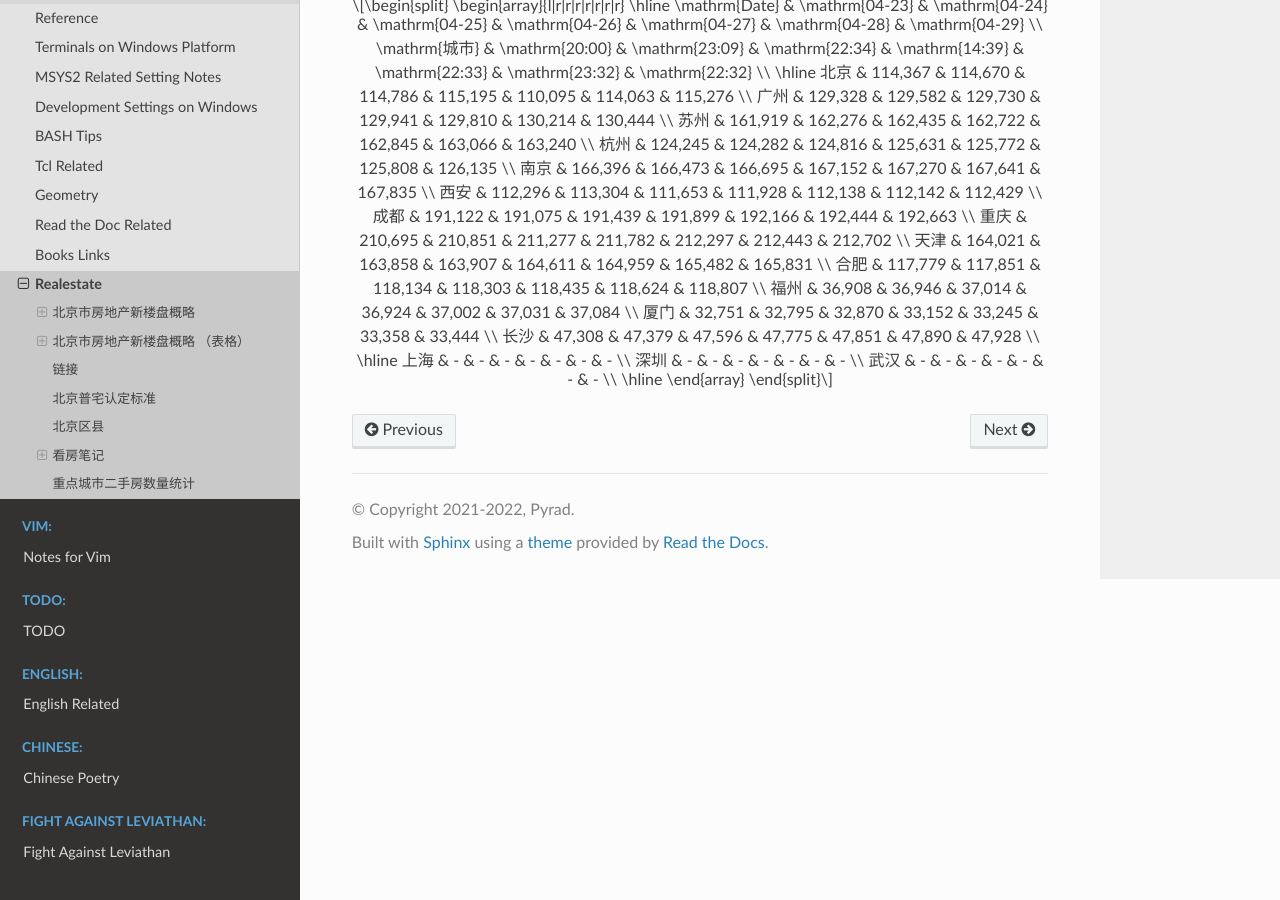
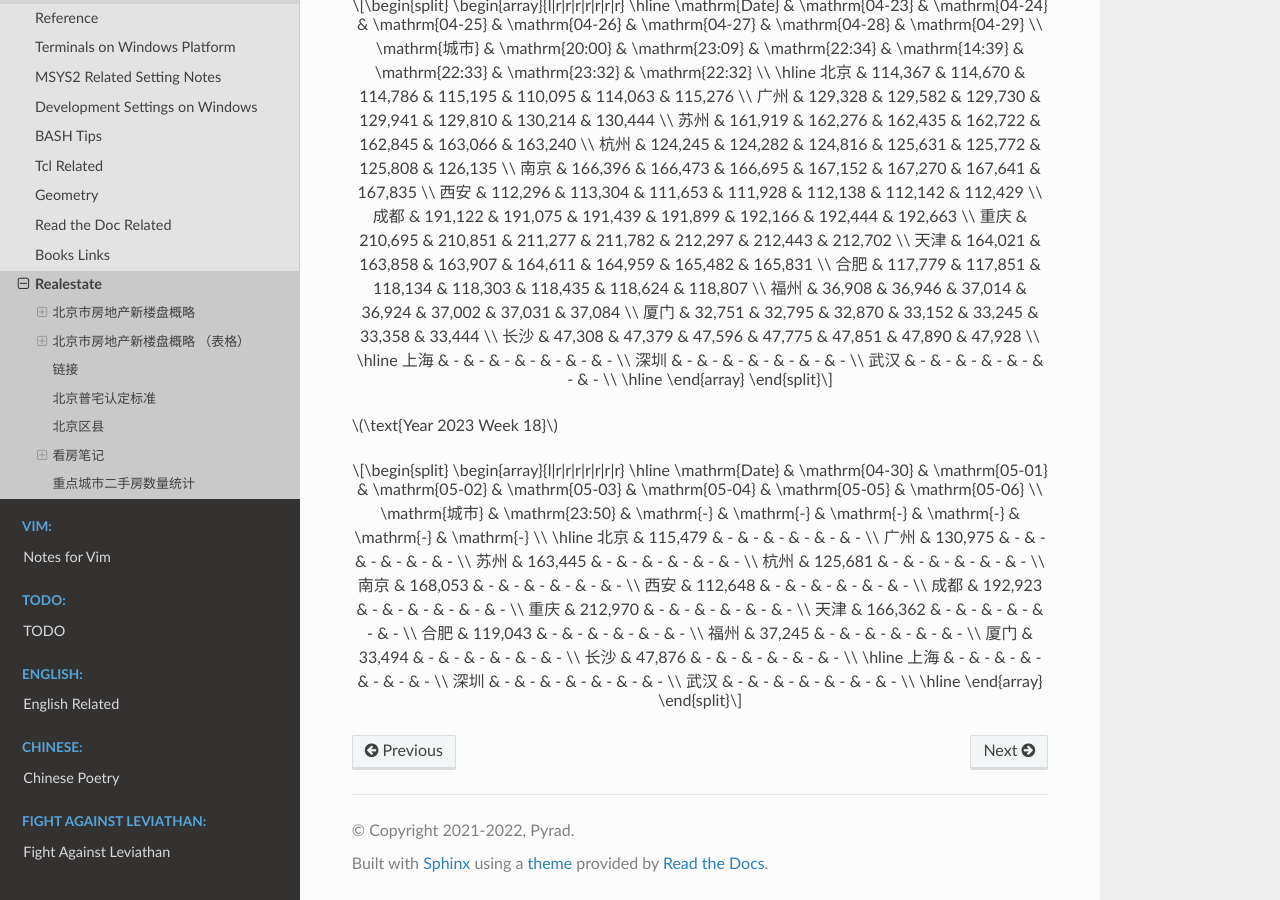
Before and after one commit to Pyrad/pyradnotes, a Sphinx documentation site: the page built from source/Notes/realestate.md, in a window 1280 px wide and 900 px high, scrolled down 13381 px. Built offline with Sphinx 7.4.7 and the Read the Docs theme 2.0.0, drawn with Linux system fonts in a browser that asks for light colours; a script that is not in the unit is left out.

Commit message:
Realestate Update resale numbers 2023-04-30

```diff
--- a/source/Notes/realestate.md
+++ b/source/Notes/realestate.md
@@ -682,3 +682,32 @@ $$
 \hline
 \end{array}
 $$
+
+
+$\text{Year 2023 Week 18}$
+$$
+\begin{array}{l|r|r|r|r|r|r|r}
+\hline
+\mathrm{Date} & \mathrm{04-30} & \mathrm{05-01} & \mathrm{05-02} & \mathrm{05-03} & \mathrm{05-04} & \mathrm{05-05} & \mathrm{05-06} \\
+\mathrm{城市} & \mathrm{23:50} & \mathrm{-} & \mathrm{-} & \mathrm{-} & \mathrm{-} & \mathrm{-} & \mathrm{-} \\
+\hline
+北京 & 115,479 & - & - & - & - & - & - \\
+广州 & 130,975 & - & - & - & - & - & - \\
+苏州 & 163,445 & - & - & - & - & - & - \\
+杭州 & 125,681 & - & - & - & - & - & - \\
+南京 & 168,053 & - & - & - & - & - & - \\
+西安 & 112,648 & - & - & - & - & - & - \\
+成都 & 192,923 & - & - & - & - & - & - \\
+重庆 & 212,970 & - & - & - & - & - & - \\
+天津 & 166,362 & - & - & - & - & - & - \\
+合肥 & 119,043 & - & - & - & - & - & - \\
+福州 & 37,245 & - & - & - & - & - & - \\
+厦门 & 33,494 & - & - & - & - & - & - \\
+长沙 & 47,876 & - & - & - & - & - & - \\
+\hline
+上海 & - & - & - & - & - & - & - \\
+深圳 & - & - & - & - & - & - & - \\
+武汉 & - & - & - & - & - & - & - \\
+\hline
+\end{array}
+$$
```
